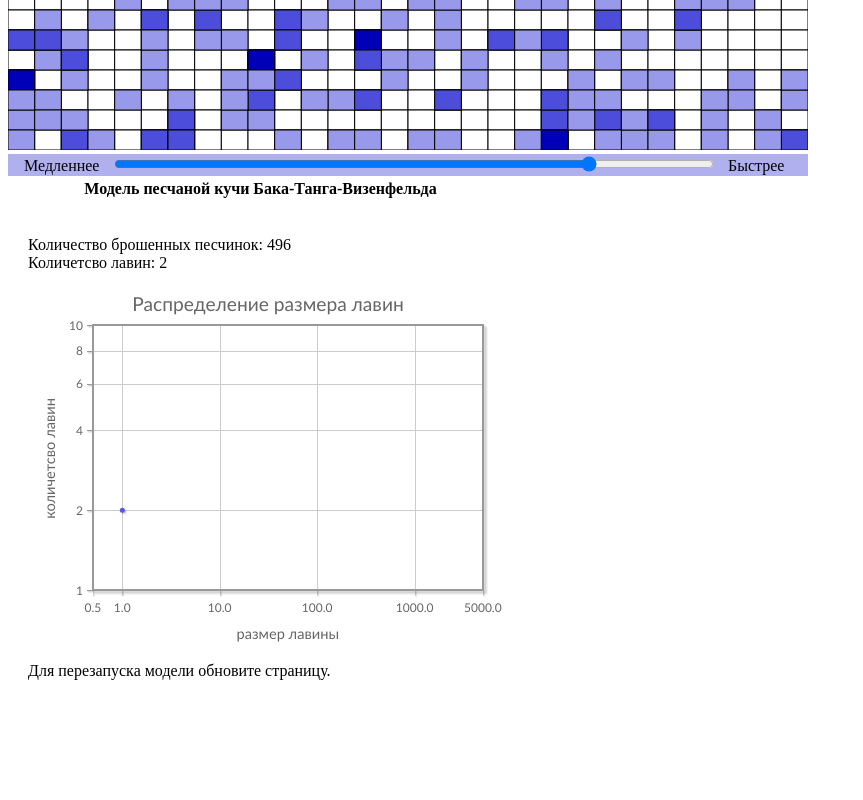
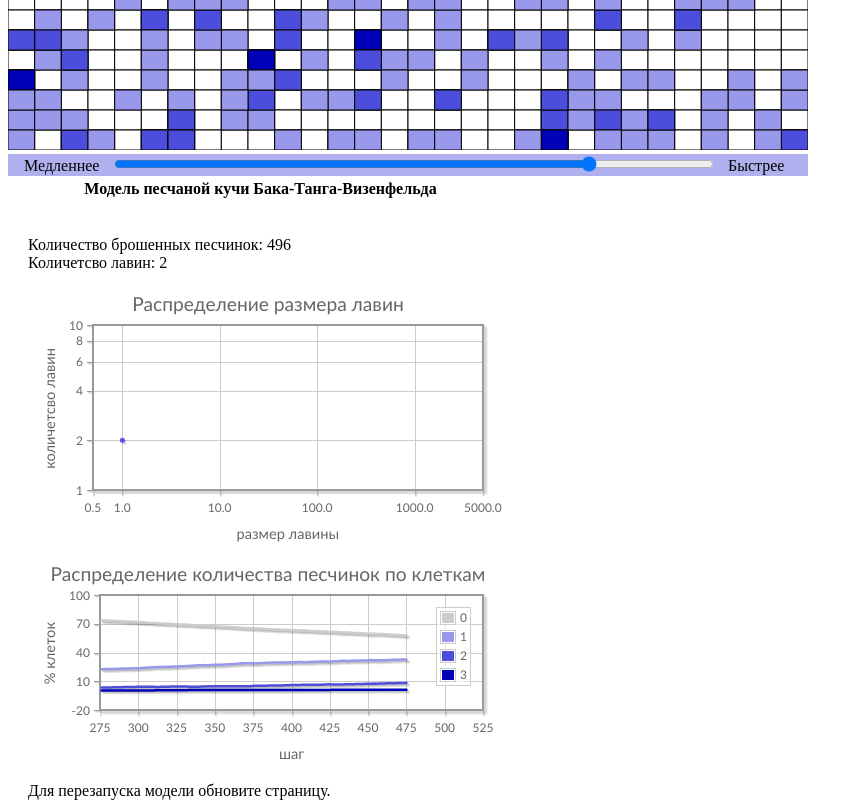
Before and after one commit to timgaripov/sandpile, a plain HTML site: page sandpile.html in a window 1280 px wide. Shown: the part 458-1258 px from the top of the page, without its empty margins (0-863 px from the left). Before the commit the page ends 1138 px from the top, so only its background shows below. Drawn offline with Linux system fonts and the light colour scheme.

Commit message:
New chart added

```diff
--- a/js/sandpile.js
+++ b/js/sandpile.js
@@ -30,6 +30,45 @@
     }]
 });
 
+const MEM = 200;
+
+procs = [[[0, 100]], [[0, 0]], [[0, 0]], [[0, 0]]];
+
+procs_chart = $.jqplot('procsdiv', procs, {
+    title: 'Распределение количества песчинок по клеткам',
+    grid: {
+        background: '#FFFFFF',
+    },
+    axes: {
+        xaxis: {
+            label: 'шаг',
+            min: 0,
+            max: MEM + 50,
+            numberTicks: 11,
+        },
+        yaxis: {
+            labelRenderer: $.jqplot.CanvasAxisLabelRenderer,
+            label: '% клеток',
+            //min: 0,
+            //max: 100,
+            numberTicks: 5,
+        }
+    },
+
+    seriesDefaults: {
+        showMarker: false,
+    },
+    series: [
+        {color: '#CCCCCC', label: '0',},
+        {color: '#9999EB', label: '1',},
+        {color: '#4D4DDB', label: '2',},
+        {color: '#0000B8', label: '3',}
+    ],
+    legend: {
+        show: true,
+    }
+});
+
 
 width = canvas.width;
 height = canvas.height;
@@ -47,6 +86,9 @@ grains_dropped = 0;
 avalanche_cnt = 0;
 avalanche_size = 0;
 distribution = [];
+
+cnts = [100, 0, 0, 0];
+const P = 1.0 / (L * L) * 100.0;
 
 for (i = 0; i < L; i++) {
     cells.push([]);
@@ -82,7 +124,9 @@ function Step() {
         $('#grains_dropped').html(grains_dropped);
         x = Math.floor(Math.random() * L);
         y = Math.floor(Math.random() * L);
+        cnts[cells[x][y]] -= P;
         cells[x][y] += 1;
+        cnts[cells[x][y]] += P;
         Draw(x, y);
         queue = [];
         if (cells[x][y] >= 4) {
@@ -91,6 +135,29 @@ function Step() {
             avalanche_cnt++;
             avalanche_size = 0;
             $('#avalanche_cnt').html(avalanche_cnt);
+        }
+        procs[0].push([grains_dropped, cnts[0]]);
+        procs[1].push([grains_dropped, cnts[1]]);
+        procs[2].push([grains_dropped, cnts[2]]);
+        procs[3].push([grains_dropped, cnts[3]]);
+        if (procs[0].length > MEM) {
+            procs[0].shift();
+            procs[1].shift();
+            procs[2].shift();
+            procs[3].shift();
+        }
+        if (grains_dropped % 25 == 0) {
+            options =  {
+                data: procs,
+                axes: {
+                    xaxis: {
+                        min: Math.max(0, grains_dropped - MEM),
+                        max: Math.max(MEM, grains_dropped) + 50,
+                    },
+                },
+            };
+            //console.log(options);
+            procs_chart.replot(options);
         }
     }
     else {
@@ -119,7 +186,9 @@ function Step() {
                 avalanche_size++;
                 x = queue[q_cur][0];
                 y = queue[q_cur][1];
+                cnts[cells[x][y]] -= P;
                 cells[x][y] -= 4;
+                cnts[cells[x][y]] += P;
                 Draw(x, y);
                 for (k = 0; k < 4; k++) {
                     nx = x + dx[k];
@@ -127,7 +196,9 @@ function Step() {
                     if (nx < 0 || ny < 0 || nx >= L || ny >= L) {
                         continue;
                     }
+                    cnts[cells[nx][ny]] -= P;
                     cells[nx][ny] += 1;
+                    cnts[cells[nx][ny]] += P;
                     Draw(nx, ny);
                 }
             }
@@ -141,6 +212,7 @@ function Step() {
             }
         }
     }
+
 }
 
 $('#slider').change(function() {
--- a/sandpile.html
+++ b/sandpile.html
@@ -44,7 +44,9 @@
     <div>
         Количетсво лавин: <span id='avalanche_cnt'> 0 </span>
     </div>
-    <div id='chartdiv' style="width: 450px; height: 350px; margin-left: 15px; margin-top: 20px">
+    <div id='chartdiv' style="width: 450px; height: 250px; margin-left: 15px; margin-top: 20px">
+    </div>
+    <div id='procsdiv' style="width: 450px; height: 200px; margin-left: 15px; margin-top: 20px">
     </div>
 
     <div style='margin-top: 20px'>
```
